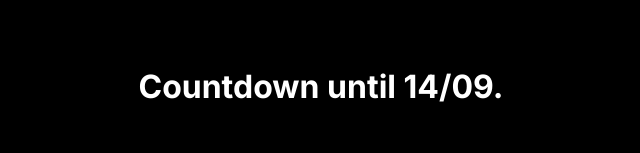
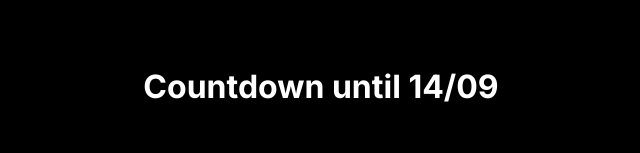
Before and after one commit to lbarga/countdown-react-app, a Next.js app: page / in a window 1280 px wide. Shown: the part 112-265 px from the top of the page, without its empty margins (319-959 px from the left). Built offline with nearby package versions, Linux system fonts and the light colour scheme.

Commit message:
remove .

```diff
--- a/src/app/page.tsx
+++ b/src/app/page.tsx
@@ -50,7 +50,7 @@ const Countdown = () => {
 
   return (
     <div className="main">
-      <h1>Countdown until 14/09.</h1>
+      <h1>Countdown until 14/09</h1>
       <h1>{`${daysLeft} days left`}</h1>
       <h1>{countdownMessage}</h1>
     </div>
```
